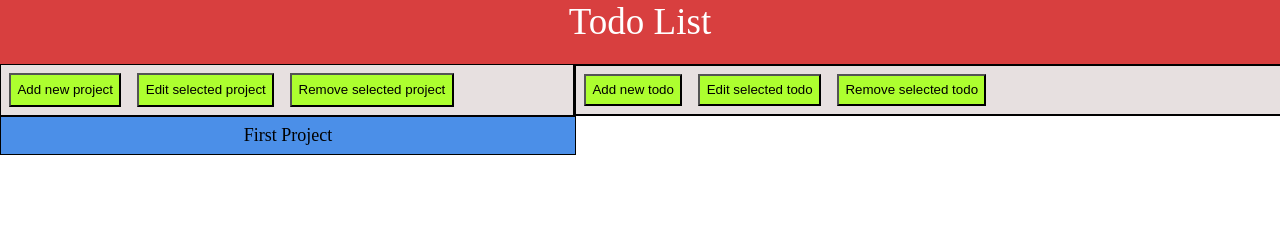
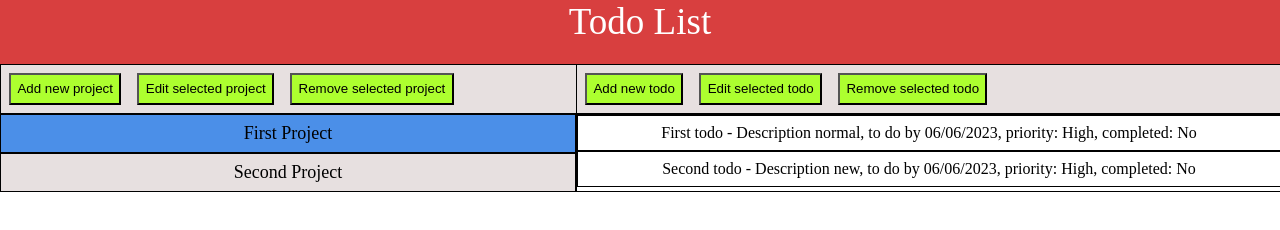
Before and after one commit to fahime10/Todo-List, a website built with webpack: page dist/index.html in a window 1280 px wide. Both pictures are taken after a click on the element "First Project". Built offline with nearby package versions, Linux system fonts and the light colour scheme.

Commit message:
Implemented view todos functionality

```diff
--- a/src/index.js
+++ b/src/index.js
@@ -2,34 +2,73 @@ import './style.css';
 import { Project } from './modules/project.js';
 import { Todo } from './modules/todo.js';
 
+let projects = [];
+
 function loadProjects() {
     const projectsContainer = document.querySelector('#project-container');
-    const firstProject = new Project("First Project");
+    const firstProject = new Project(1, "First Project");
+    const secondProject = new Project(2, "Second Project");
 
     const projectDiv = document.createElement('div');
-    projectDiv.textContent = firstProject.name;
     projectDiv.classList.add('project');
+    projectDiv.append(firstProject.name);
+    projectDiv.id = firstProject.id;
 
-    const todo = new Todo("Title", "Description", "06/06/2023", "High", "No");
+    const projectDiv2 = document.createElement('div');
+    projectDiv2.classList.add('project');
+    projectDiv2.append(secondProject.name);
+    projectDiv2.id = secondProject.id;
+
+    projects.push(firstProject, secondProject);
+
+    const todo = new Todo("First todo", "Description normal", "06/06/2023", "High", "No");
+    const todo2 = new Todo("Second todo", "Description new", "06/06/2023", "High", "No");
+    const todo3 = new Todo("Third todo", "Description normal", "06/06/2023", "High", "No");
+    const todo4 = new Todo("Fourth todo", "Description new", "06/06/2023", "High", "No");
+    const todo5 = new Todo("Fifth todo", "Description normal", "06/06/2023", "High", "No");
+    const todo6 = new Todo("Sixth todo", "Description new", "06/06/2023", "High", "No");
 
     firstProject.addTodo(todo);
+    firstProject.addTodo(todo2);
+    secondProject.addTodo(todo3);
+    secondProject.addTodo(todo4);
+    secondProject.addTodo(todo5);
+    secondProject.addTodo(todo6);
 
-    projectsContainer.appendChild(projectDiv);
+    projectsContainer.append(projectDiv);
+    projectsContainer.appendChild(projectDiv2);
+
+    const allProjects = document.querySelectorAll('.project');
+    allProjects.forEach((project) => {
+        project.addEventListener("click", () => {
+            allProjects.forEach((project) => {
+                project.style.backgroundColor = "rgb(231, 224, 224)";
+            });
+            project.style.backgroundColor = "rgb(75, 143, 232)";
+            loadTodos(projects[project.id - 1]);
+        });
+    });
+}
+loadProjects();
+
+function loadTodos(projectSelected) {
+    const todosContainer = document.querySelector('#todos-container');
+    todosContainer.innerHTML = "";
 
     const projects = document.querySelectorAll('.project');
     projects.forEach((project) => {
-        project.addEventListener("click", () => {
-            projects.forEach((project) => {
-                project.style.backgroundColor = "rgb(231, 224, 224)";
+        if (project.style.backgroundColor == "rgb(75, 143, 232)") {
+            const todos = projectSelected.viewTodos();
+            todos.forEach((todo) => {
+                const todoDiv = document.createElement('div');
+                todoDiv.innerHTML = projectSelected.stringFormat(todo);
+                todoDiv.classList.add('todo');
+
+                todosContainer.appendChild(todoDiv);
             });
-            project.style.backgroundColor = "rgb(75, 143, 232)";
-        });
+        }
     });
-
-    return projectsContainer;
 }
-
-document.body.appendChild(loadProjects());
 
 function displayAddForm() {
     document.querySelectorAll('.project').forEach((project) => {
@@ -43,15 +82,16 @@ function submitProject(event) {
     event.preventDefault();
     const projectName = document.querySelector('#project-name');
     if (validateProjectName(projectName.value)) {
-        const newProject = new Project(`${projectName.value}`);
+        const newProject = new Project(3, `${projectName.value}`);
         const projectsContainer = document.querySelector('#project-container');
         const newProjectDiv = document.createElement('div');
         newProjectDiv.textContent = newProject.name;
         newProjectDiv.classList.add('project');
+        newProjectDiv.id = newProject.id;
         projectsContainer.appendChild(newProjectDiv);
 
         document.querySelectorAll('.project').forEach((project) => {
-            project.style.display = "block";
+            project.style.display = "flex";
         });
 
         document.querySelector('#form-project').style.display = "none";
@@ -76,3 +116,12 @@ function cancelProject(event) {
     });
 }
 document.querySelector('#cancel-project').addEventListener('click', cancelProject);
+
+function editSelectedProject() {
+    const projects = document.querySelectorAll('.project');
+    projects.forEach((project) => {
+        if (project.style.backgroundColor == "rgb(75, 143, 232)") {
+
+        }
+    });
+}
--- a/src/modules/project.js
+++ b/src/modules/project.js
@@ -1,5 +1,6 @@
 export class Project {
-    constructor(name) {
+    constructor(id, name) {
+        this.id = id;
         this.name = name;
         this.todos = [];
     }
@@ -15,4 +16,13 @@ export class Project {
     deleteTodo(todo) {
 
     }
+
+    viewTodos() {
+        return this.todos;
+    }
+
+    stringFormat(todo) {
+        return todo.title + " - " + todo.description + ", to do by " + todo.date +
+                ", priority: " + todo.priority + ", completed: " + todo.completed;
+    }
 }
--- a/src/style.css
+++ b/src/style.css
@@ -1,9 +1,5 @@
 body {
     margin: 0;
-}
-
-#main-container {
-    display: flex;
 }
 
 #todo-list-title {
@@ -12,6 +8,11 @@ body {
     height: 8vh;
     font-size: 37px;
     text-align: center;
+}
+
+#main-container {
+    display: grid;
+    grid-template-columns: 45vw 55vw;
 }
 
 #menu-project-buttons {
@@ -44,6 +45,8 @@ body {
     width: 45vw;
     background-color: rgb(231, 224, 224);
     font-size: 18px;
+    grid-column: 1;
+    grid-row: 2;
 }
 
 #form-project {
@@ -74,4 +77,12 @@ body {
 #todos-container {
     width: 55vw;
     border: 1px solid black;
+    grid-column: 2;
 }
+
+.todo {
+    text-align: center;
+    border: 1px solid black;
+    cursor: pointer;
+    padding: 0.5rem 0;
+}
```
Also changed, not shown: dist/index.html, dist/main.js.
